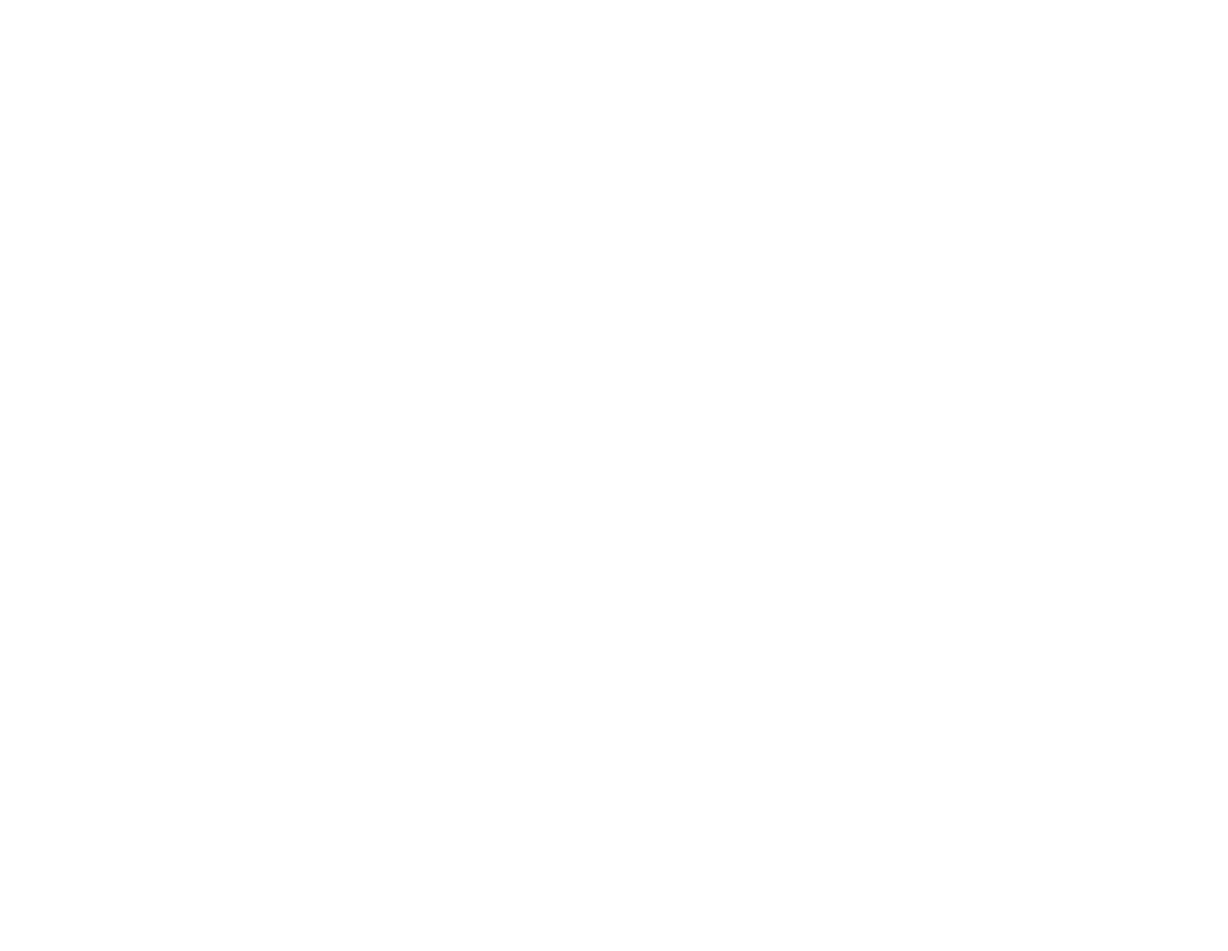
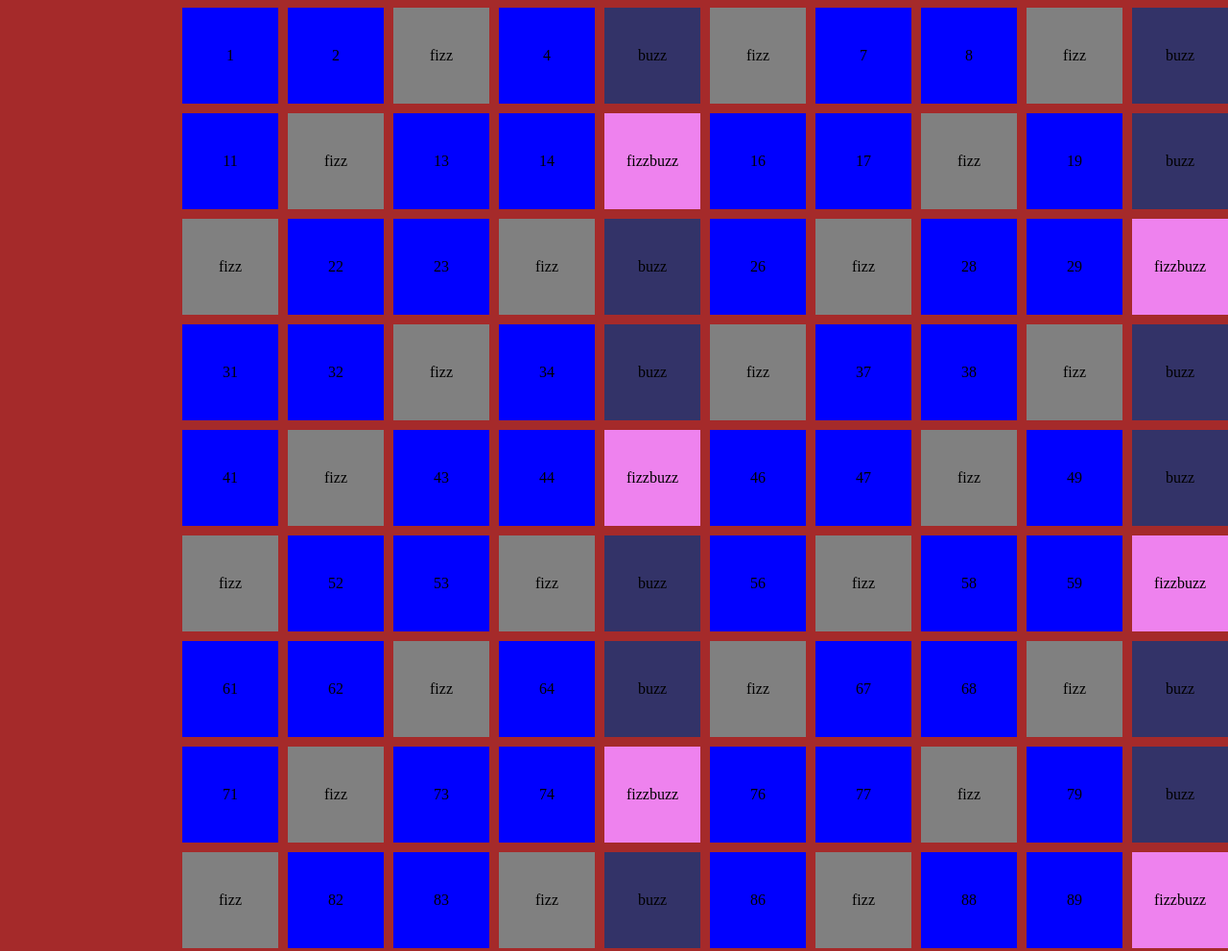
Before and after one commit to valeriogonini/js-fizzbuzz, a plain HTML site: page index.html in a window 1280 px wide. Shown: the top 991 px of the page at 96% size. Before the commit the page ends 800 px from the top, so only its background shows below. Drawn offline with Linux system fonts and the light colour scheme.

Commit message:
add griglia

```diff
--- /dev/null
+++ b/css/style.css
@@ -0,0 +1,50 @@
+
+.container{
+    width: 900px;
+    margin: 0 auto;
+}
+.scacchi{
+    display: grid;
+    grid-template-columns: repeat(10,1fr);
+    gap: 10px;
+
+
+}
+.bg{
+    background-color: brown;
+}
+.num{
+    width: 100px;
+    height: 100px;
+    display: flex;
+    justify-content: center;
+    align-items: center;
+    background-color:blue;
+}
+.fizz{
+    width: 100px;
+    height: 100px;
+    display: flex;
+    justify-content: center;
+    align-items: center;
+    background-color: grey;
+
+}
+.buzz{
+    width: 100px;
+    height: 100px;
+    display: flex;
+    justify-content: center;
+    align-items: center;
+    background-color:rgb(51, 51, 104);
+
+}
+.fizzbuzz{
+    width: 100px;
+    height: 100px;
+    display: flex;
+    justify-content: center;
+    align-items: center;
+    background-color:violet;
+
+}
--- a/index.html
+++ b/index.html
@@ -4,9 +4,16 @@
     <meta charset="UTF-8">
     <meta name="viewport" content="width=device-width, initial-scale=1.0">
     <title>Document</title>
+    <link rel="stylesheet" href="./css/style.css">
 </head>
-<body>
+<body class="bg">
 
+<div class="container">
+    <div class="scacchi">
+
+    </div>
+
+</div>
 <script src="./js/app.js"></script>
 </body>
 </html>
--- a/js/app.js
+++ b/js/app.js
@@ -1,6 +1,8 @@
 //console.log("ciao a tutti");
 //Scrivi un programma che stampi in console i numeri da 1 a 100
 let n = 100;
+const mainElement = document.querySelector(".scacchi")
+
 for (let i = 0; i < n; ++i) {
     let num = i + 1;
 
@@ -8,22 +10,29 @@ for (let i = 0; i < n; ++i) {
     //;
     let Multiplo3 = num % 3
     let Multiplo5 = num % 5
+
     //Per i numeri che sono sia multipli di 3 che di 5 stampi “FizzBuzz” al posto del numero.
     if (Multiplo3 === 0 && Multiplo5 === 0) {
         console.log("FizzBuzz");
+        mainElement.innerHTML += `<div class="fizzbuzz">${'fizzbuzz'}</div>`
+
 
     } else if (Multiplo3 === 0) {
         //per i multipli di 3 stampi “Fizz” al posto del numero
 
 
         console.log("Fizz",);
+        mainElement.innerHTML += `<div class="fizz">${'fizz'}</div>`
     } else if (Multiplo5 === 0) {
         //per i multipli di 5 stampi “Buzz” al post del numero.
 
 
         console.log("Buzz");
+        mainElement.innerHTML += `<div class="buzz">${'buzz'}</div>`
     } else {
         console.log(num);
+        mainElement.innerHTML += `<div class="num">${num}</div>`
+
     }
 
 
```
